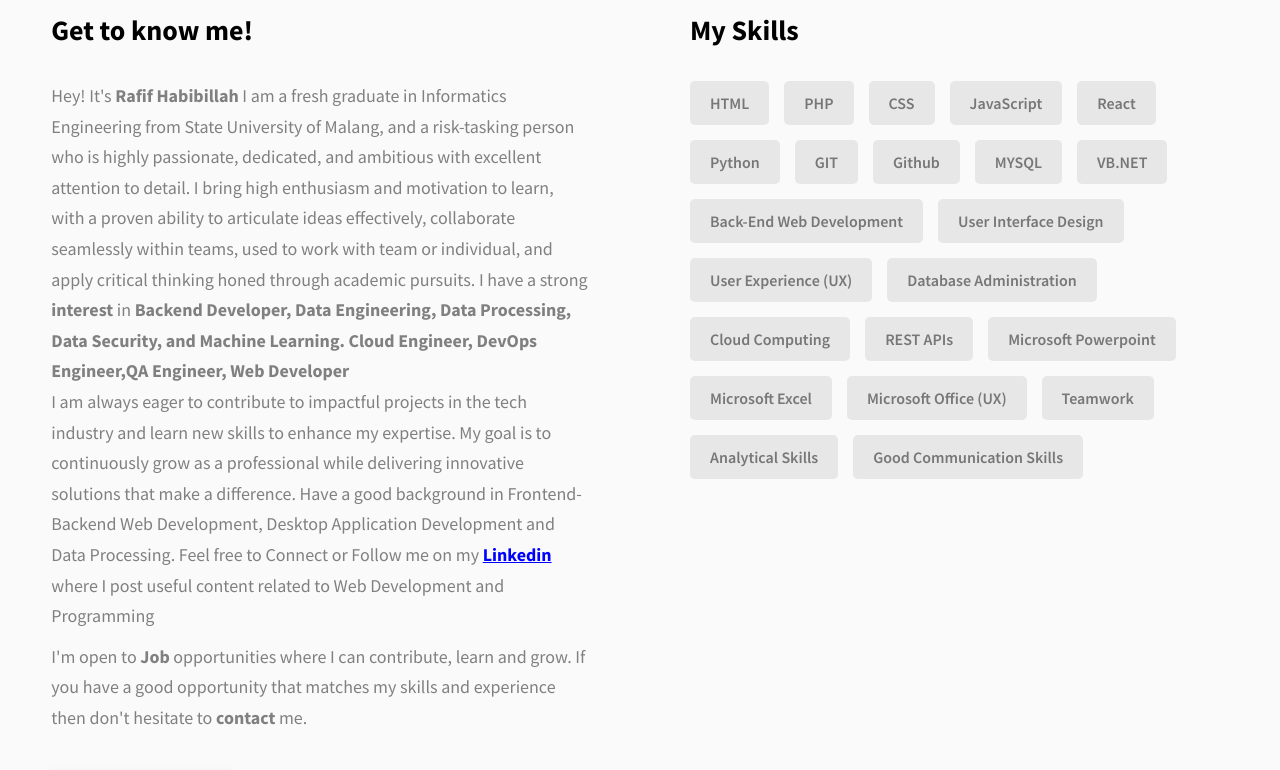
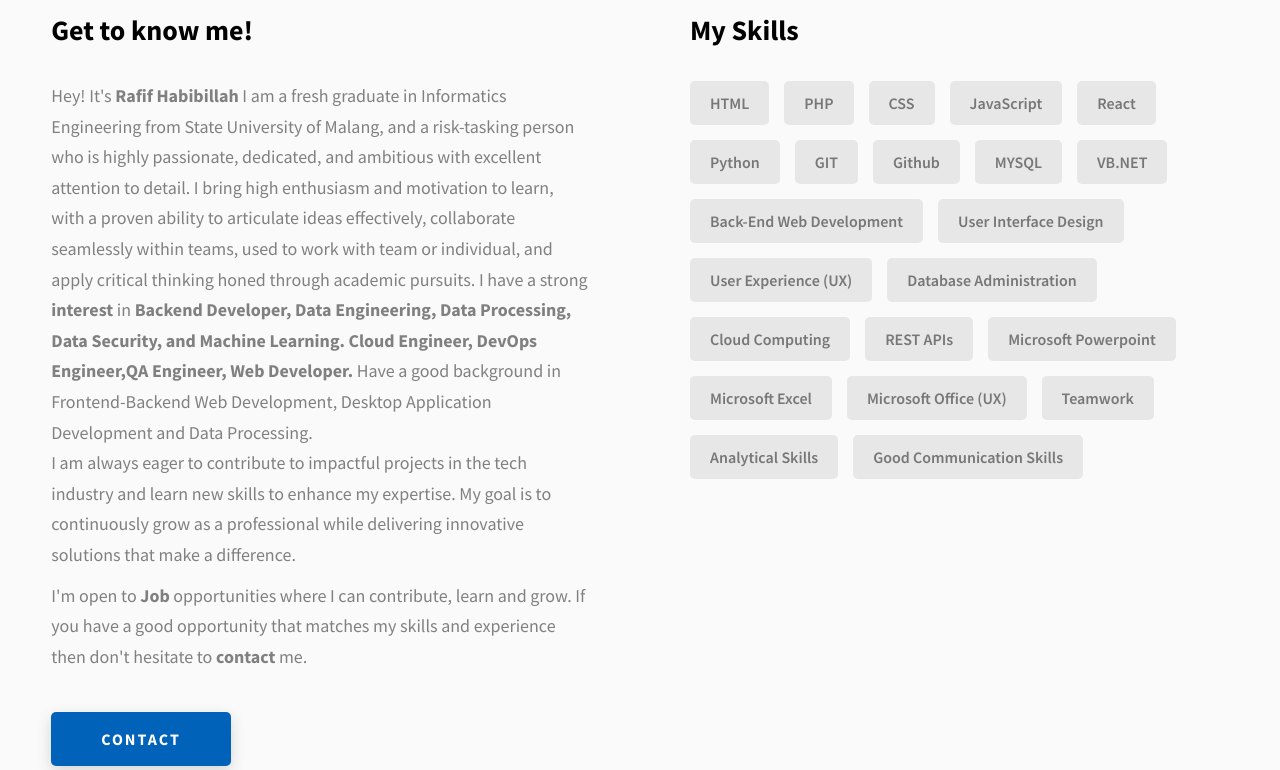
Before and after one commit to rafifhabibillah/rafifhabibillah.github.io, a website: page index.html in a window 1280 px wide. Shown: the part 1160-1930 px from the top of the page. Drawn offline with Linux system fonts and the light colour scheme.

Commit message:
Update index.html

```diff
--- a/index.html
+++ b/index.html
@@ -166,10 +166,8 @@
                 I am a fresh graduate in Informatics Engineering from State University of Malang, and a risk-tasking person who is highly passionate, dedicated, and ambitious with excellent attention to detail.
                  I bring high enthusiasm and motivation to learn, with a proven ability to articulate ideas effectively, collaborate seamlessly within teams, used to work with team or individual, and apply critical thinking honed through academic pursuits.
                 I have a strong <strong>interest</strong> in <strong>Backend Developer, Data Engineering, Data Processing, Data Security, and Machine Learning.
-                  Cloud Engineer, DevOps Engineer,QA Engineer, Web Developer</strong>
+                  Cloud Engineer, DevOps Engineer,QA Engineer, Web Developer. </strong> Have a good background in Frontend-Backend Web Development, Desktop Application Development and Data Processing.
                 <br>I am always eager to contribute to impactful projects in the tech industry and learn new skills to enhance my expertise. My goal is to continuously grow as a professional while delivering innovative solutions that make a difference.
-                Have a good background in Frontend-Backend Web Development, Desktop Application Development and Data Processing.
-                Feel free to Connect or Follow me on my <a href="https://www.linkedin.com/in/muhammad-rafif-habibillah-799271187/" style="color: blue;"><u><b>Linkedin</b></u></a> where I post useful content related to Web Development and Programming
 
               </p>
               <p class="about__content-details-para">
```
